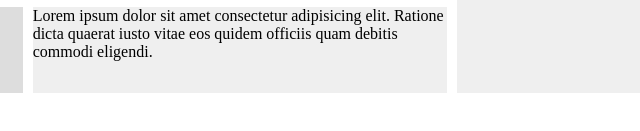
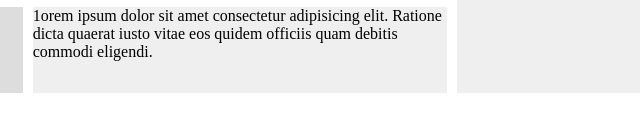
Before and after one commit to imotion-choi/vscode-work, a plain HTML site: page CSS/grid.html in a window 1280 px wide. Shown: the part 253-384 px from the top of the page, 400-1040 px from the left. Drawn offline with Linux system fonts and the light colour scheme.

Commit message:
commit test

```diff
--- a/CSS/grid.html
+++ b/CSS/grid.html
@@ -54,7 +54,7 @@
             Lorem ipsum dolor sit amet consectetur adipisicing elit. Ratione dicta quaerat iusto vitae eos quidem officiis quam debitis commodi eligendi.
         </div>
         <div class="item item8">
-            Lorem ipsum dolor sit amet consectetur adipisicing elit. Ratione dicta quaerat iusto vitae eos quidem officiis quam debitis commodi eligendi.
+            1orem ipsum dolor sit amet consectetur adipisicing elit. Ratione dicta quaerat iusto vitae eos quidem officiis quam debitis commodi eligendi.
         </div>
     </div>
 </body>
```
